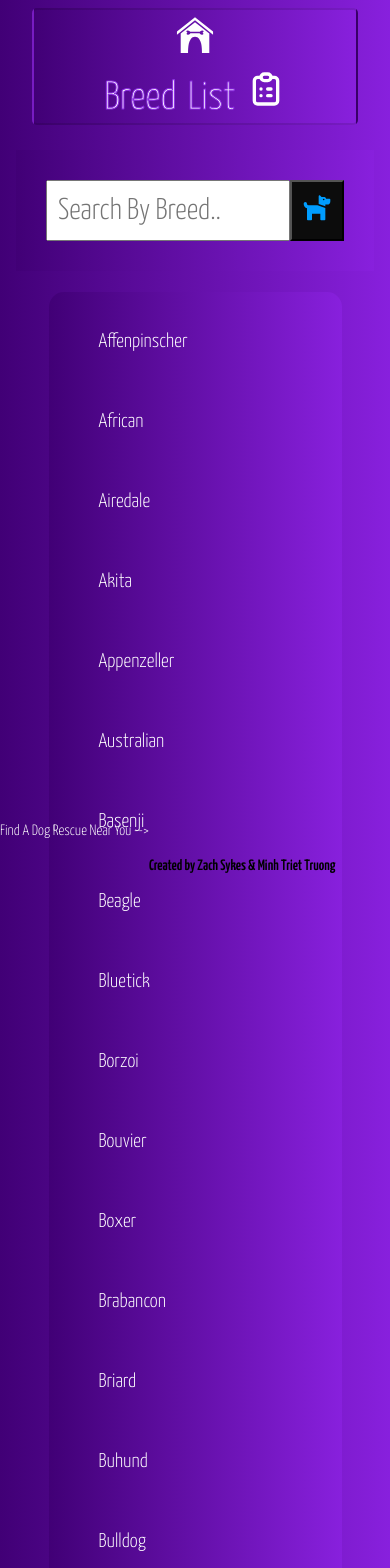
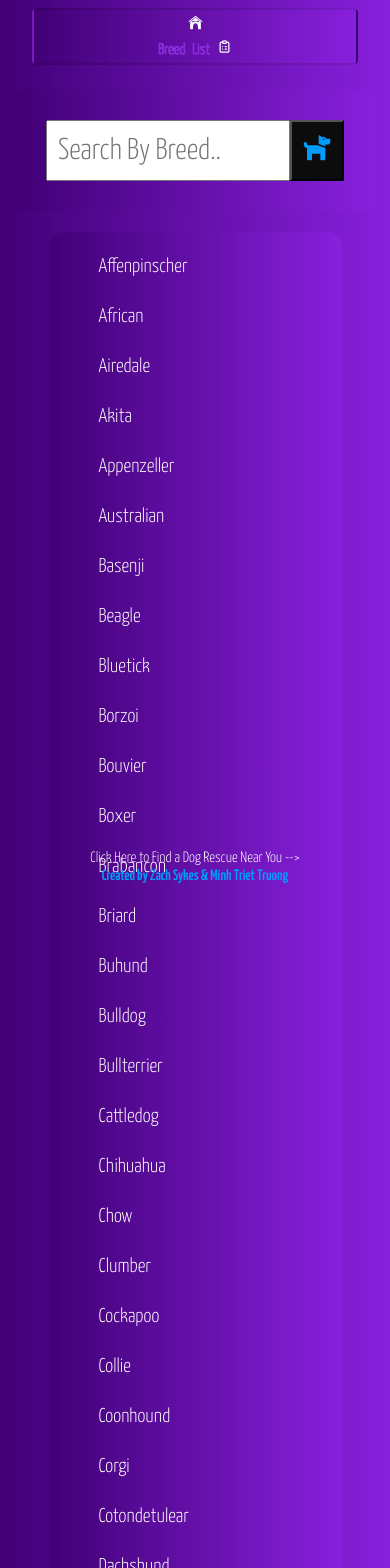
Before and after one commit to Chrisstruong/BreedBeauty, a React (Create React App) app in the folder project-two/: page /ListOfDogs in a window 390 px wide. Shown: the top 1568 px of the page. Built offline with nearby package versions, Linux system fonts and the light colour scheme.

Commit message:
Added footer to App.js. Completed mobile compatibility for phones, and ipads.

```diff
--- a/project-two/src/App.js
+++ b/project-two/src/App.js
@@ -31,9 +31,11 @@ function App() {
         </Routes>
       </main>
       <div className ="footer">
-         <a href="https://www.adoptapet.com/s/dog-rescues" target="_blank">Find A Dog Rescue Near You --></a>
-         <div>
-          <h6>Created by Zach Sykes & Minh Triet Truong</h6>
+        <div className="link">
+         <a href="https://www.adoptapet.com/s/dog-rescues" target="_blank">Click Here to Find a Dog Rescue Near You --> </a>
+         </div>
+         <div className="author">
+          <h5>Created by Zach Sykes & Minh Triet Truong</h5>
          </div>
       </div>
     </div>
--- a/project-two/src/styles/App.css
+++ b/project-two/src/styles/App.css
@@ -20,20 +20,28 @@ main {
     border-radius: 15px;
 }
 
-.footer {
-    display: flex;
-    justify-content: flex-start;
-}
 
 .footer{
-    position: absolute;
+    display: flex;
+    justify-content: space-evenly;
     left: 0;
     bottom: 0;
     width: 100%;
     height: 20px;
-    font-size: 30px;
+    font-size: 25px;
     text-align: center;
     color: black;
+    padding-bottom: -20px;
+ }
+
+ .link, .author {
+    margin: 0;
+    padding: 0;
+    bottom: 0;
+    height: 0;
+    position: absolute;
+    font-size: 25px;
+    color: rgb(0, 157, 255);
  }
 
 @media (max-width: 820px){
@@ -49,7 +57,7 @@ main {
     margin: 1px;
  }
 
- .footer, h6 {
+ .footer, h5, a {
     font-size: 15px;
  }
 
```
